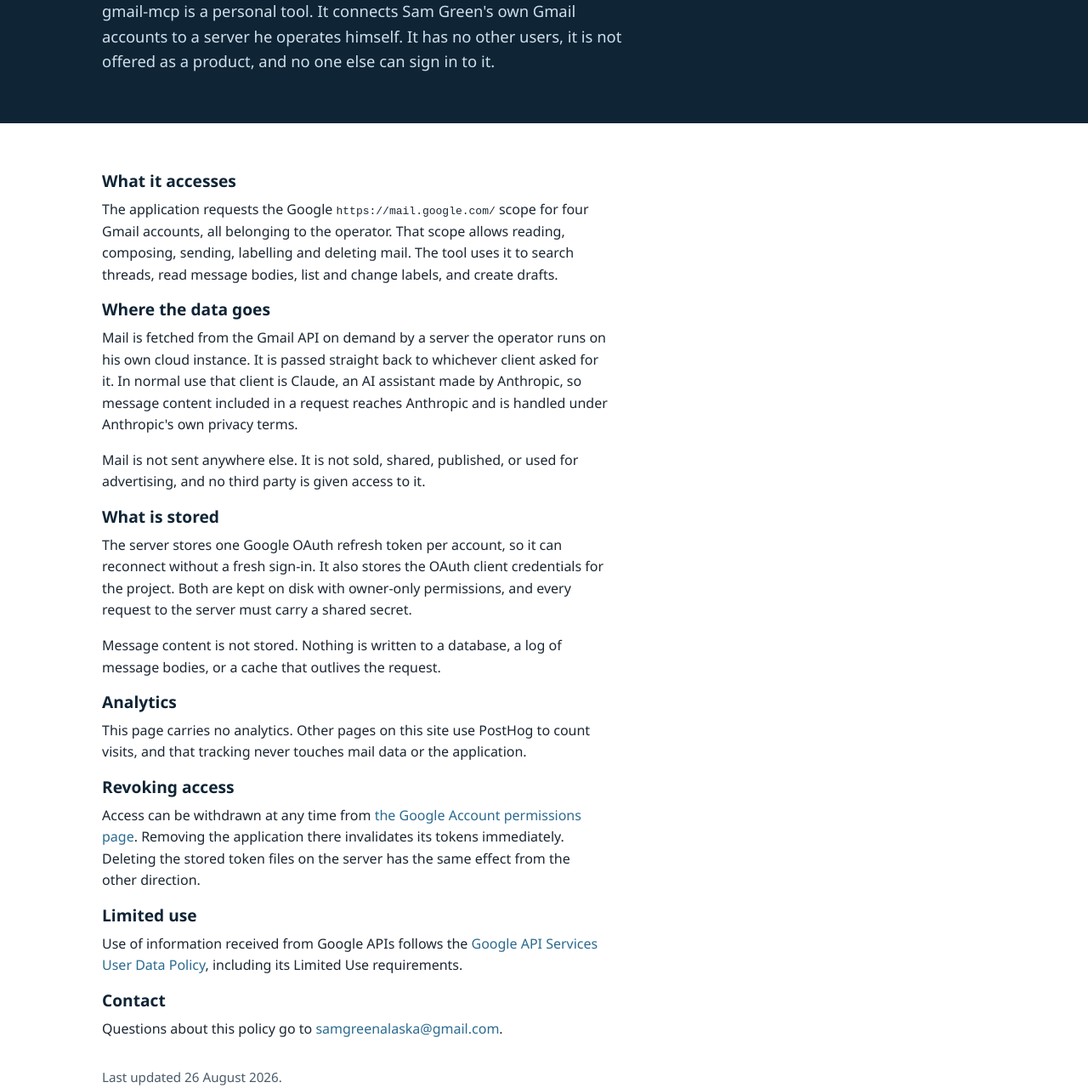
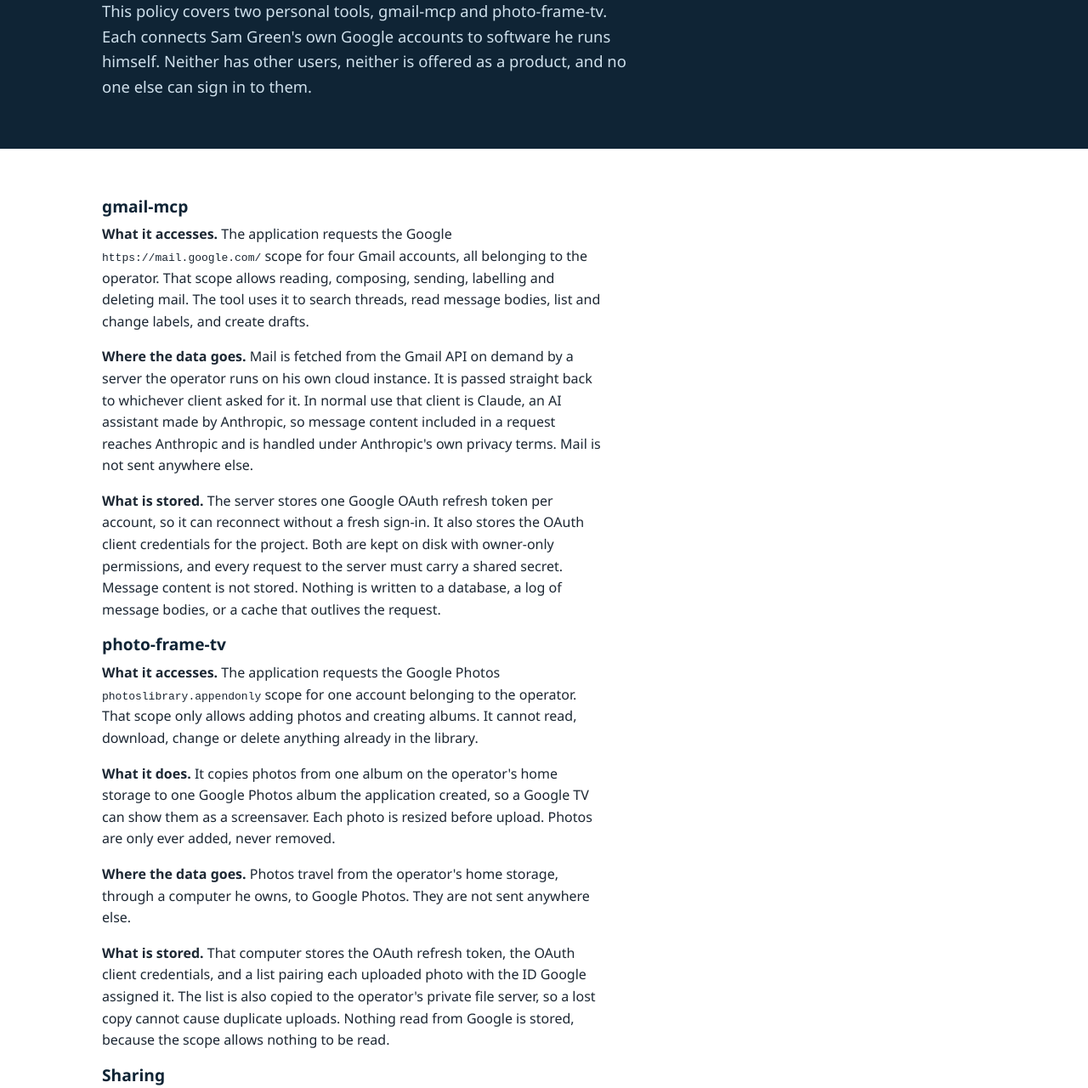
Before and after one commit to samgreenalaska/samgreenalaska.github.io, a plain HTML site: page privacy.html in a window 1280 px wide. Shown: the part 187-1467 px from the top of the page at 85% size. Drawn offline with Linux system fonts and the light colour scheme.

Commit message:
Cover photo-frame-tv in the privacy and terms pages

```diff
--- a/privacy.html
+++ b/privacy.html
@@ -6,8 +6,8 @@
   <meta name="robots" content="noindex, follow">
   <link rel="icon" href="/favicon.svg" type="image/svg+xml">
   <link rel="icon" href="/favicon.ico" type="image/x-icon">
-  <title>Privacy Policy | gmail-mcp</title>
-  <meta name="description" content="Privacy policy for gmail-mcp, a personal Gmail automation tool operated by Sam Green.">
+  <title>Privacy Policy | Sam Green's personal Google apps</title>
+  <meta name="description" content="Privacy policy for gmail-mcp and photo-frame-tv, personal tools operated by Sam Green for his own Google accounts.">
   <link rel="stylesheet" href="css/style.css">
 </head>
 <body>
@@ -37,8 +37,8 @@
     <section class="section section--navy section--tight">
       <div class="container">
         <span class="eyebrow">Privacy</span>
-        <h2>Privacy policy for gmail-mcp</h2>
-        <p class="lead" style="color:#cfe0ec;">gmail-mcp is a personal tool. It connects Sam Green's own Gmail accounts to a server he operates himself. It has no other users, it is not offered as a product, and no one else can sign in to it.</p>
+        <h2>Privacy policy for Sam Green's personal Google apps</h2>
+        <p class="lead" style="color:#cfe0ec;">This policy covers two personal tools, gmail-mcp and photo-frame-tv. Each connects Sam Green's own Google accounts to software he runs himself. Neither has other users, neither is offered as a product, and no one else can sign in to them.</p>
       </div>
     </section>
 
@@ -46,22 +46,28 @@
       <div class="container">
         <div class="maxw-prose">
 
-        <h3>What it accesses</h3>
-        <p>The application requests the Google <code>https://mail.google.com/</code> scope for four Gmail accounts, all belonging to the operator. That scope allows reading, composing, sending, labelling and deleting mail. The tool uses it to search threads, read message bodies, list and change labels, and create drafts.</p>
+        <h3>gmail-mcp</h3>
+        <p><strong>What it accesses.</strong> The application requests the Google <code>https://mail.google.com/</code> scope for four Gmail accounts, all belonging to the operator. That scope allows reading, composing, sending, labelling and deleting mail. The tool uses it to search threads, read message bodies, list and change labels, and create drafts.</p>
+        <p><strong>Where the data goes.</strong> Mail is fetched from the Gmail API on demand by a server the operator runs on his own cloud instance. It is passed straight back to whichever client asked for it. In normal use that client is Claude, an AI assistant made by Anthropic, so message content included in a request reaches Anthropic and is handled under Anthropic's own privacy terms. Mail is not sent anywhere else.</p>
+        <p><strong>What is stored.</strong> The server stores one Google OAuth refresh token per account, so it can reconnect without a fresh sign-in. It also stores the OAuth client credentials for the project. Both are kept on disk with owner-only permissions, and every request to the server must carry a shared secret. Message content is not stored. Nothing is written to a database, a log of message bodies, or a cache that outlives the request.</p>
 
-        <h3>Where the data goes</h3>
-        <p>Mail is fetched from the Gmail API on demand by a server the operator runs on his own cloud instance. It is passed straight back to whichever client asked for it. In normal use that client is Claude, an AI assistant made by Anthropic, so message content included in a request reaches Anthropic and is handled under Anthropic's own privacy terms.</p>
-        <p>Mail is not sent anywhere else. It is not sold, shared, published, or used for advertising, and no third party is given access to it.</p>
+        <h3>photo-frame-tv</h3>
+        <p><strong>What it accesses.</strong> The application requests the Google Photos <code>photoslibrary.appendonly</code> scope for one account belonging to the operator. That scope only allows adding photos and creating albums. It cannot read, download, change or delete anything already in the library.</p>
+        <p><strong>What it does.</strong> It copies photos from one album on the operator's home storage to one Google Photos album the application created, so a Google TV can show them as a screensaver. Each photo is resized before upload. Photos are only ever added, never removed.</p>
+        <p><strong>Where the data goes.</strong> Photos travel from the operator's home storage, through a computer he owns, to Google Photos. They are not sent anywhere else.</p>
+        <p><strong>What is stored.</strong> That computer stores the OAuth refresh token, the OAuth client credentials, and a list pairing each uploaded photo with the ID Google assigned it. The list is also copied to the operator's private file server, so a lost copy cannot cause duplicate uploads. Nothing read from Google is stored, because the scope allows nothing to be read.</p>
 
-        <h3>What is stored</h3>
-        <p>The server stores one Google OAuth refresh token per account, so it can reconnect without a fresh sign-in. It also stores the OAuth client credentials for the project. Both are kept on disk with owner-only permissions, and every request to the server must carry a shared secret.</p>
-        <p>Message content is not stored. Nothing is written to a database, a log of message bodies, or a cache that outlives the request.</p>
+        <h3>Sharing</h3>
+        <p>No data from either application is sold, shared, published, or used for advertising, and no third party is given access to it beyond what is described above.</p>
 
         <h3>Analytics</h3>
-        <p>This page carries no analytics. Other pages on this site use PostHog to count visits, and that tracking never touches mail data or the application.</p>
+        <p>This page carries no analytics. Other pages on this site use PostHog to count visits, and that tracking never touches mail, photos, or either application.</p>
 
         <h3>Revoking access</h3>
-        <p>Access can be withdrawn at any time from <a href="https://myaccount.google.com/permissions" target="_blank" rel="noopener">the Google Account permissions page</a>. Removing the application there invalidates its tokens immediately. Deleting the stored token files on the server has the same effect from the other direction.</p>
+        <p>Access can be withdrawn at any time from <a href="https://myaccount.google.com/permissions" target="_blank" rel="noopener">the Google Account permissions page</a>. Removing an application there invalidates its tokens immediately. Deleting the stored token files has the same effect from the other direction.</p>
+
+        <h3>Other apps</h3>
+        <p>Sam's Dashboard, which friends and family sign in to, has <a href="dashboard-privacy.html">its own privacy policy</a>.</p>
 
         <h3>Limited use</h3>
         <p>Use of information received from Google APIs follows the <a href="https://developers.google.com/terms/api-services-user-data-policy" target="_blank" rel="noopener">Google API Services User Data Policy</a>, including its Limited Use requirements.</p>
@@ -69,7 +75,7 @@
         <h3>Contact</h3>
         <p>Questions about this policy go to <a href="mailto:samgreenalaska@gmail.com">samgreenalaska@gmail.com</a>.</p>
 
-        <p style="margin-top:2rem;color:var(--ink-soft);font-size:0.95rem;">Last updated 26 August 2026.</p>
+        <p style="margin-top:2rem;color:var(--ink-soft);font-size:0.95rem;">Last updated 12 November 2026.</p>
 
         </div>
       </div>
```
Also changed, not shown: terms.html (+9 -9 lines).
